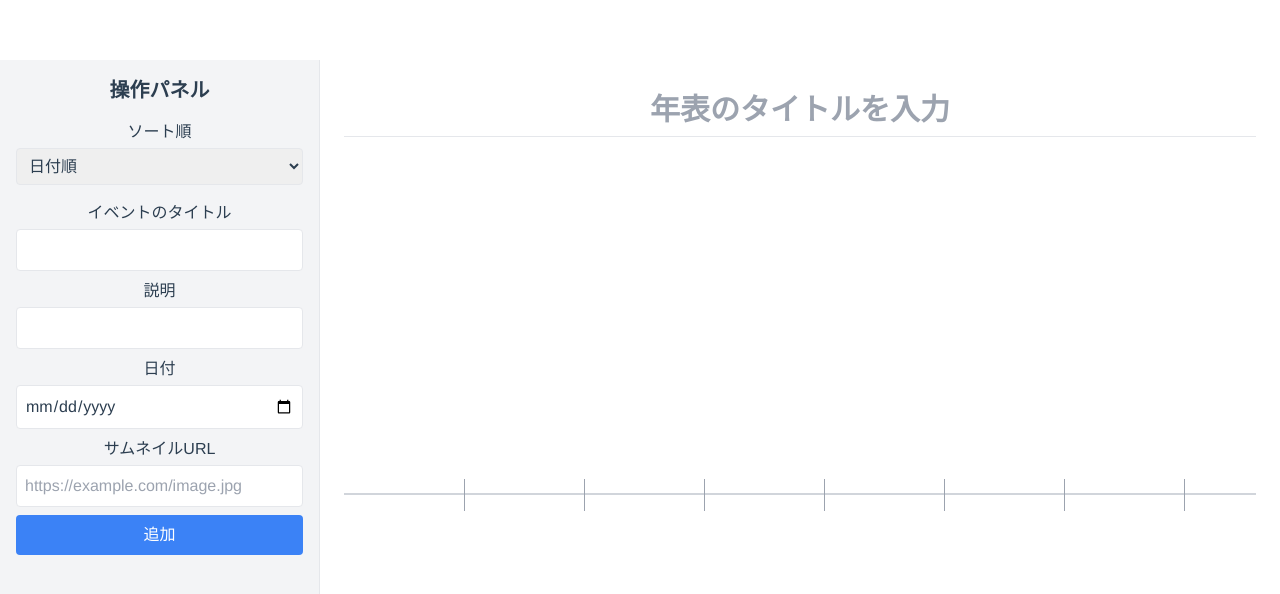
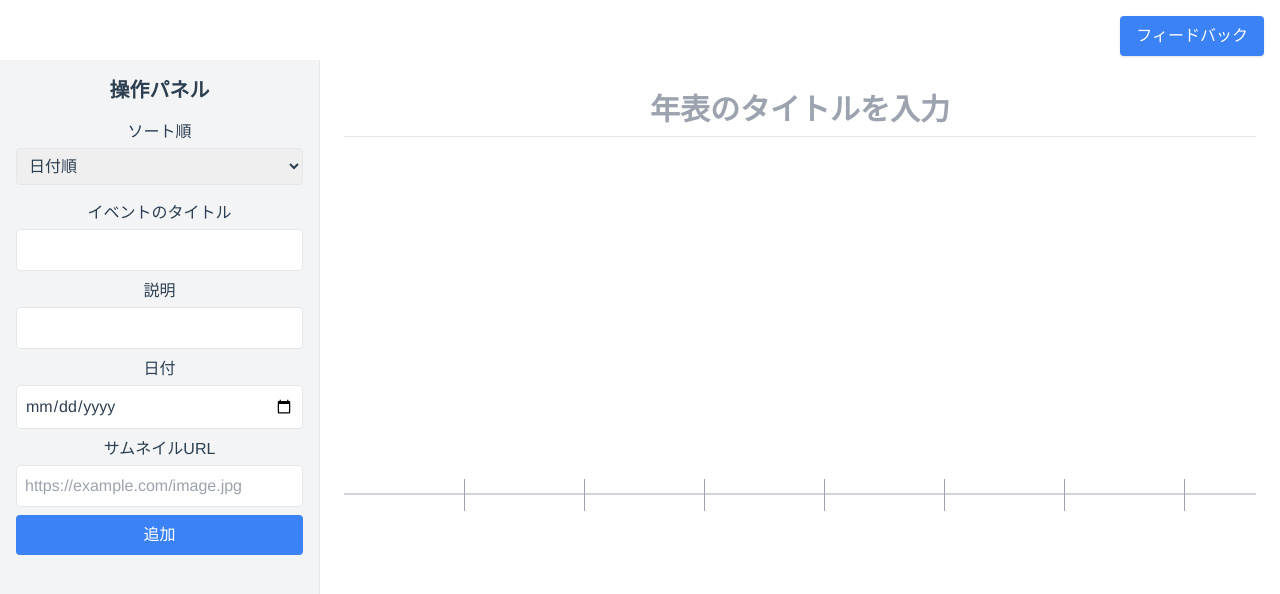
Before and after one commit to abokke/timeline, a Vue app: page / in a window 1280 px wide. Shown: the top 594 px of the page. Built offline with nearby package versions, Linux system fonts and the light colour scheme.

Commit message:
MVP公開

```diff
--- a/index.html
+++ b/index.html
@@ -4,7 +4,7 @@
     <meta charset="UTF-8" />
     <link rel="icon" type="image/svg+xml" href="/vite.svg" />
     <meta name="viewport" content="width=device-width, initial-scale=1.0" />
-    <title>Vite + Vue</title>
+    <title>timeline</title>
   </head>
   <body>
     <div id="app"></div>
--- a/package.json
+++ b/package.json
@@ -15,6 +15,7 @@
   "devDependencies": {
     "@vitejs/plugin-vue": "^5.2.1",
     "autoprefixer": "^10.4.21",
+    "gh-pages": "^6.3.0",
     "postcss": "^8.5.3",
     "tailwindcss": "^3.4.13",
     "vite": "^6.2.0"
--- a/src/views/Home.vue
+++ b/src/views/Home.vue
@@ -1,5 +1,14 @@
 <template>
-  <div class="flex h-screen">
+  <div class="flex h-screen relative">
+    <!-- フィードバックボタン -->
+    <a
+      href="https://forms.gle/pj3aQeAf33UNTSeo6"
+      target="_blank"
+      class="fixed top-4 right-4 bg-blue-500 text-white px-4 py-2 rounded shadow hover:bg-blue-600 transition"
+    >
+      フィードバック
+    </a>
+
     <!-- 左：操作パネル -->
     <aside class="w-80 bg-gray-100 p-4 border-r overflow-y-auto">
       <h2 class="text-xl font-semibold mb-4">操作パネル</h2>
--- a/vite.config.js
+++ b/vite.config.js
@@ -4,6 +4,7 @@ import path from 'path'
 
 // https://vite.dev/config/
 export default defineConfig({
+  base: '/timeline/',
   plugins: [vue()],
   resolve: {
     alias: {
```
Also changed, not shown: 2 other files (tests, documents, lock files or other folders).
